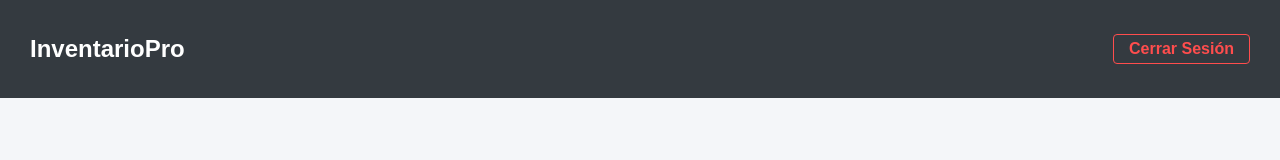
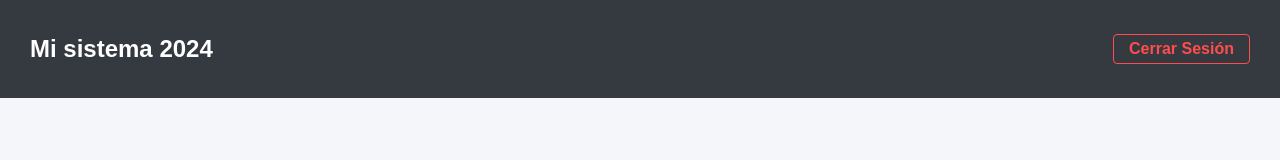
Before and after one commit to DenisseeRodriguez/Denissee, a plain HTML site: page dashboard.html in a window 1280 px wide. Shown: the top 160 px of the page. Drawn offline with Linux system fonts and the light colour scheme.

Commit message:
cambio de titulo en rama

```diff
--- a/dashboard.html
+++ b/dashboard.html
@@ -8,7 +8,7 @@
 <body>
 <!-- Barra de navegación superior (Navbar) -->
 <nav class="navbar">
-<h2>InventarioPro</h2>
+<h2>Mi sistema 2024</h2>
 <a href="index.html" class="btn-salir">Cerrar Sesión</a>
 </nav>
 <!-- Menú de módulos del sistema usando flexbox -->
```
